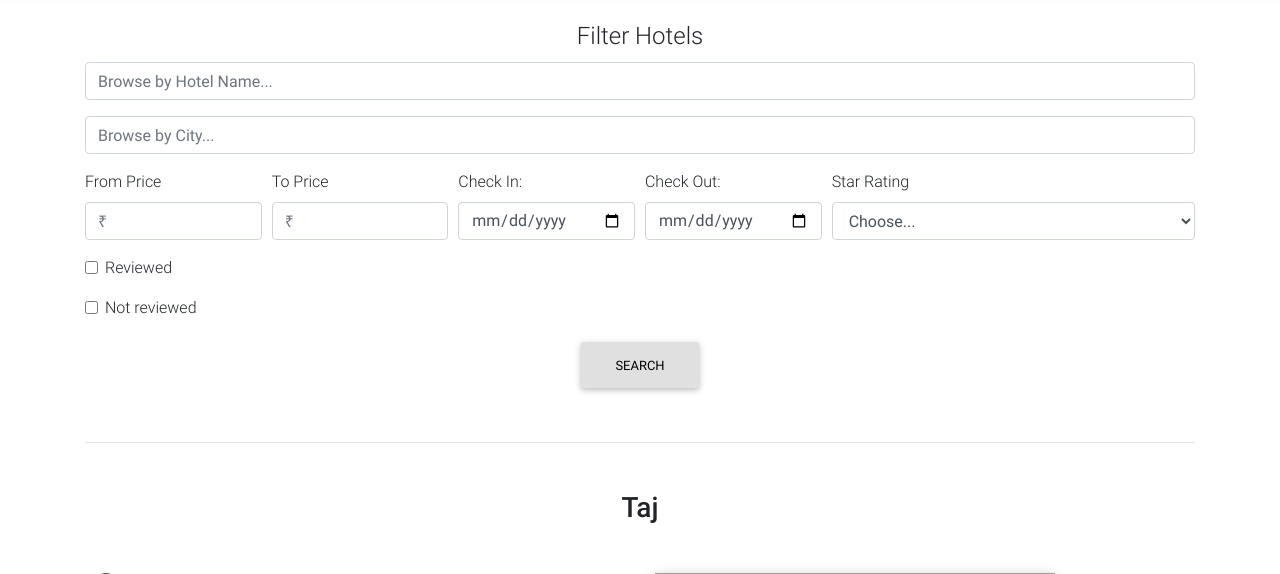
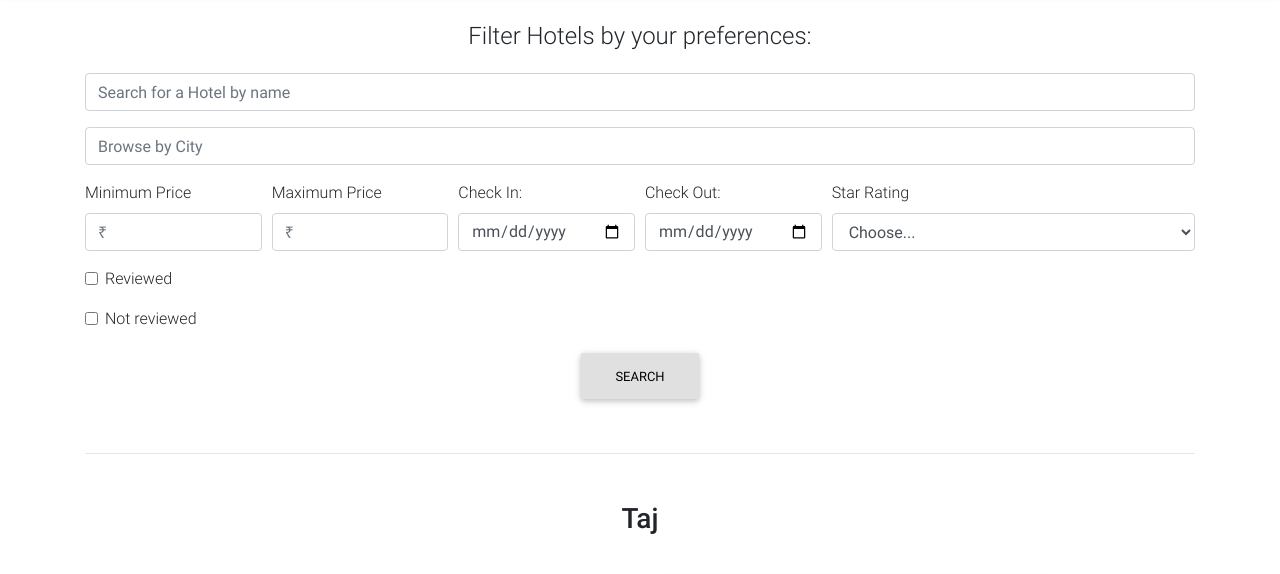
Before and after one commit to zahir1509/project-ap-etravel, a Django app: page /browsehotel/ in a window 1280 px wide. Shown: the part 72-646 px from the top of the page. Run offline with Django 3.2, Linux system fonts and the light colour scheme; data comes from the database, SQL or seed files in the repository; some libraries are stand-ins or nearby versions; grey boxes are pictures that could not be loaded.

Commit message:
Update browsehotel.html

```diff
--- a/main/templates/browsehotel.html
+++ b/main/templates/browsehotel.html
@@ -7,7 +7,7 @@
 
 
 
-<div style="background-image: url('https://i.pinimg.com/564x/27/d5/5e/27d55e41fedf725d9d54a9a3bcbebd46.jpg'); ; background-size: cover;">
+<div style="background-image: url('https://media.istockphoto.com/vectors/dark-blue-gradient-background-modern-look-vector-id1174818917?k=6&m=1174818917&s=170667a&w=0&h=_lsiNqZfUBgGOhvJnLl7t6MW7ZWx8YkGhsk7hftOiG4='); ; background-size: cover;">
 
   <!-- Mask & flexbox options-->
   <div class="mask rgba-black-light d-flex justify-content-center align-items-center">
@@ -41,12 +41,12 @@
         <!--Insert form here-->
 
 
-          <center><h4 style="margin-top: 2%;">Filter Hotels</h4></center>
-          <form method="GET" action="." style="margin-top: 1%;">
+          <center><h4 style="margin-top: 2%;">Filter Hotels by your preferences:</h4></center>
+          <form method="GET" action="." style="margin-top: 2%;">
             <div class="form-row">
                 <div class="form-group col-12">
                     <div class="input-group">
-                        <input class="form-control" type="search" name="hotelname" placeholder="Browse by Hotel Name..." />
+                        <input class="form-control" type="search" name="hotelname" placeholder="Search for a Hotel by name" />
 
                     </div>
                 </div>
@@ -55,7 +55,7 @@
             <div class="form-row">
                 <div class="form-group col-12">
                     <div class="input-group">
-                        <input class="form-control autocomplete" id="form-autocomplete-1" type="search" name="cityname" placeholder="Browse by City..." />
+                        <input class="form-control autocomplete" id="form-autocomplete-1" type="search" name="cityname" placeholder="Browse by City" />
 
                         </span>
                     </div>
@@ -63,11 +63,11 @@
             </div>
             <div class="form-row">
               <div class="form-group col-md-2 col-lg-2">
-                <label for="viewCountMin">From Price</label>
+                <label for="viewCountMin">Minimum Price</label>
                 <input type="number" min=0 class="form-control"  placeholder="₹" name="price_min">
               </div>
               <div class="form-group col-md-2 col-lg-2">
-                <label for="viewCountMax">To Price</label>
+                <label for="viewCountMax">Maximum Price</label>
                 <input type="number" min=0 class="form-control" placeholder="₹" name="price_max">
               </div>
               <div class="form-group col-md-2 col-lg-2">
@@ -154,7 +154,7 @@
                     <!--Third row-->
                     <div class="row">
                       <div class="col-1 mr-3">
-                        <i class="fas fa-graduation-cap fa-2x cyan-text"></i>
+                        <i class="fas fa-building fa-2x cyan-text"></i>
                       </div>
                       <div class="col-10">
                         <h5 class="feature-title">Additional Amenities</h5>
@@ -181,7 +181,7 @@
                         <img src="https://mdbootstrap.com/img/Marketing/mdb-press-pack/mdb-main.jpg" class="img-fluid z-depth-1-half"
                           alt="">
 
-                          <p class="h5 text-center mt-4">₹{{hotel.hotel_price}}</p>
+                          <p class="h5 text-center mt-4">₹{{hotel.hotel_price}}/night</p>
 
                   </div>
                   <!--/Grid column-->
```
